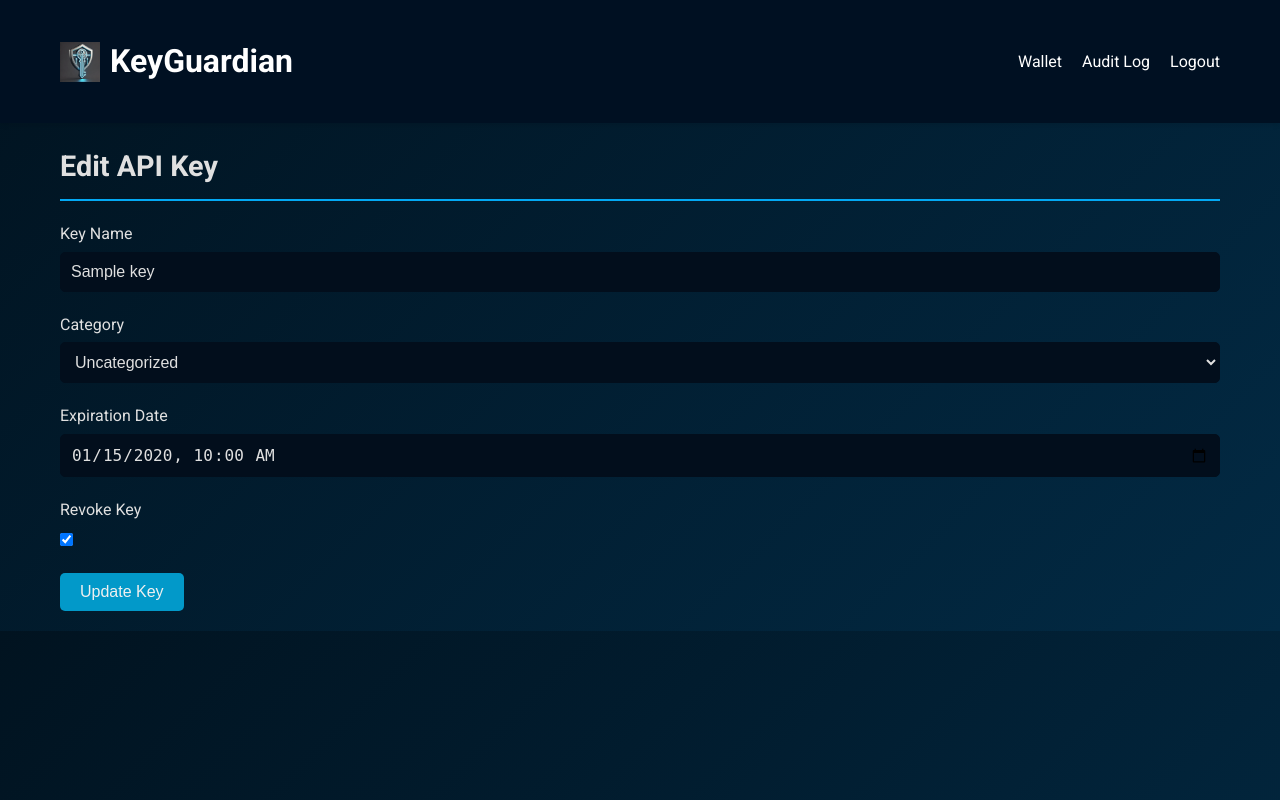
After one commit to Garblesnarff/apikeywallet, a Flask app: page /edit_key/1 in a window 1280 px wide. The commit adds this page. Run offline with Flask 3, Linux system fonts and the light colour scheme; a user stored in the database is signed in; tables that the repository leaves empty hold one stand-in row (values such as "Sample post"); parts of the project's set-up code (start-up, migrations or seed data) failed here and were passed over.

Commit message:
Agent query: Can you verify if the API key expiration and revocation features are working correctly? Please check if you can set an expiration date for an API key, revoke a key, and if the wallet displays the expiration and revocation status correctly.

```diff
--- a/forms.py
+++ b/forms.py
@@ -1,6 +1,7 @@
 from flask_wtf import FlaskForm
-from wtforms import StringField, PasswordField, SubmitField, SelectField
+from wtforms import StringField, PasswordField, SubmitField, SelectField, DateTimeField, BooleanField
 from wtforms.validators import DataRequired, Email, EqualTo, Length, Optional
+from datetime import datetime, timedelta
 
 class RegistrationForm(FlaskForm):
     email = StringField('Email', validators=[DataRequired(), Email()])
@@ -17,7 +18,15 @@ class AddAPIKeyForm(FlaskForm):
     key_name = StringField('Key Name', validators=[DataRequired(), Length(max=120)])
     api_key = StringField('API Key', validators=[DataRequired()])
     category = SelectField('Category', coerce=int, validators=[Optional()])
+    expiration_date = DateTimeField('Expiration Date', format='%Y-%m-%dT%H:%M', validators=[Optional()], default=lambda: datetime.utcnow() + timedelta(days=30))
     submit = SubmitField('Add Key')
+
+class EditAPIKeyForm(FlaskForm):
+    key_name = StringField('Key Name', validators=[DataRequired(), Length(max=120)])
+    category = SelectField('Category', coerce=int, validators=[Optional()])
+    expiration_date = DateTimeField('Expiration Date', format='%Y-%m-%dT%H:%M', validators=[Optional()])
+    is_revoked = BooleanField('Revoke Key')
+    submit = SubmitField('Update Key')
 
 class AddCategoryForm(FlaskForm):
     name = StringField('Category Name', validators=[DataRequired(), Length(max=50)])
--- a/routes.py
+++ b/routes.py
@@ -2,13 +2,14 @@ from flask import Blueprint, render_template, redirect, url_for, request, flash,
 from flask_login import login_user, login_required, logout_user, current_user
 from werkzeug.security import generate_password_hash, check_password_hash
 from models import User, APIKey, Category, AuditLog
-from forms import RegistrationForm, LoginForm, AddAPIKeyForm, AddCategoryForm
+from forms import RegistrationForm, LoginForm, AddAPIKeyForm, AddCategoryForm, EditAPIKeyForm
 from app import db
 from utils import encrypt_key, decrypt_key
 import logging
 import traceback
 from sqlalchemy.exc import SQLAlchemyError
 import os
+from datetime import datetime
 
 main = Blueprint('main', __name__)
 auth = Blueprint('auth', __name__)
@@ -123,19 +124,19 @@ def add_key():
 
     if form.validate_on_submit():
         try:
-            current_app.logger.debug(f"Form data: key_name={form.key_name.data}, category={form.category.data}")
+            current_app.logger.debug(f"Form data: key_name={form.key_name.data}, category={form.category.data}, expiration_date={form.expiration_date.data}")
 
             encrypted_key = encrypt_key(form.api_key.data)
             new_key = APIKey(
                 user_id=current_user.id,
                 key_name=form.key_name.data,
                 encrypted_key=encrypted_key,
-                category_id=form.category.data if form.category.data != 0 else None
+                category_id=form.category.data if form.category.data != 0 else None,
+                expiration_date=form.expiration_date.data
             )
             db.session.add(new_key)
             db.session.commit()
 
-            # Log the add action
             audit_log = AuditLog(user_id=current_user.id, action='add', api_key_id=new_key.id)
             db.session.add(audit_log)
             db.session.commit()
@@ -145,16 +146,12 @@ def add_key():
         except SQLAlchemyError as e:
             db.session.rollback()
             current_app.logger.error(f"Database error in add_key route: {str(e)}")
-            current_app.logger.error(f"Error type: {type(e).__name__}")
-            current_app.logger.error(f"Error details: {e.args}")
-            current_app.logger.error(f"Traceback: {traceback.format_exc()}")
+            current_app.logger.error(traceback.format_exc())
             flash('An error occurred while adding the API key. Please try again.', 'danger')
         except Exception as e:
             db.session.rollback()
             current_app.logger.error(f"Unexpected error in add_key route: {str(e)}")
-            current_app.logger.error(f"Error type: {type(e).__name__}")
-            current_app.logger.error(f"Error details: {e.args}")
-            current_app.logger.error(f"Traceback: {traceback.format_exc()}")
+            current_app.logger.error(traceback.format_exc())
             flash('An unexpected error occurred. Please try again.', 'danger')
 
     return render_template('add_key.html', form=form)
@@ -172,7 +169,6 @@ def copy_key(key_id):
         decrypted_key = decrypt_key(api_key.encrypted_key)
         current_app.logger.info(f"API key successfully decrypted for key_id: {key_id}")
 
-        # Log the copy action
         audit_log = AuditLog(user_id=current_user.id, action='copy', api_key_id=key_id)
         db.session.add(audit_log)
         db.session.commit()
@@ -191,7 +187,6 @@ def delete_key(key_id):
         if api_key:
             db.session.delete(api_key)
 
-            # Log the delete action
             audit_log = AuditLog(user_id=current_user.id, action='delete', api_key_id=key_id)
             db.session.add(audit_log)
             db.session.commit()
@@ -275,25 +270,68 @@ def delete_category(category_id):
         flash('An error occurred while deleting the category. Please try again later.', 'danger')
         return redirect(url_for('main.manage_categories'))
 
-@main.route('/edit_key/<int:key_id>', methods=['POST'])
+@main.route('/edit_key/<int:key_id>', methods=['GET', 'POST'])
 @login_required
 def edit_key(key_id):
+    api_key = APIKey.query.filter_by(id=key_id, user_id=current_user.id).first_or_404()
+    form = EditAPIKeyForm(obj=api_key)
+    categories = Category.query.filter_by(user_id=current_user.id).all()
+    form.category.choices = [(0, 'Uncategorized')] + [(c.id, c.name) for c in categories]
+
+    if form.validate_on_submit():
+        try:
+            api_key.key_name = form.key_name.data
+            api_key.category_id = form.category.data if form.category.data != 0 else None
+            api_key.expiration_date = form.expiration_date.data
+            api_key.is_revoked = form.is_revoked.data
+
+            db.session.commit()
+
+            audit_log = AuditLog(user_id=current_user.id, action='edit', api_key_id=api_key.id)
+            db.session.add(audit_log)
+            db.session.commit()
+
+            flash('API Key updated successfully.', 'success')
+            return redirect(url_for('main.wallet'))
+        except SQLAlchemyError as e:
+            db.session.rollback()
+            current_app.logger.error(f"Database error in edit_key route: {str(e)}")
+            current_app.logger.error(traceback.format_exc())
+            flash('An error occurred while updating the API key. Please try again.', 'danger')
+        except Exception as e:
+            db.session.rollback()
+            current_app.logger.error(f"Unexpected error in edit_key route: {str(e)}")
+            current_app.logger.error(traceback.format_exc())
+            flash('An unexpected error occurred. Please try again.', 'danger')
+
+    return render_template('edit_key.html', form=form, api_key=api_key)
+
+@main.route('/revoke_key/<int:key_id>', methods=['POST'])
+@login_required
+def revoke_key(key_id):
     try:
-        api_key = APIKey.query.filter_by(id=key_id, user_id=current_user.id).first()
-        if api_key:
-            new_name = request.json.get('key_name')
-            if new_name:
-                api_key.key_name = new_name
-                db.session.commit()
-                return jsonify({'message': 'API Key name updated successfully.'}), 200
-            else:
-                return jsonify({'error': 'New key name is required.'}), 400
-        else:
-            return jsonify({'error': 'API Key not found or unauthorized.'}), 404
+        api_key = APIKey.query.filter_by(id=key_id, user_id=current_user.id).first_or_404()
+        api_key.is_revoked = True
+        db.session.commit()
+
+        audit_log = AuditLog(user_id=current_user.id, action='revoke', api_key_id=api_key.id)
+        db.session.add(audit_log)
+        db.session.commit()
+
+        flash('API Key revoked successfully.', 'success')
+        return redirect(url_for('main.wallet'))
     except SQLAlchemyError as e:
         db.session.rollback()
-        current_app.logger.error(f'Database error in edit_key route: {str(e)}')
-        return jsonify({'error': 'An error occurred while updating the API key name.'}), 500
+        current_app.logger.error(f"Database error in revoke_key route: {str(e)}")
+        current_app.logger.error(traceback.format_exc())
+        flash('An error occurred while revoking the API key. Please try again.', 'danger')
+    except Exception as e:
+        db.session.rollback()
+        current_app.logger.error(f"Unexpected error in revoke_key route: {str(e)}")
+        current_app.logger.error(traceback.format_exc())
+        flash('An unexpected error occurred. Please try again.', 'danger')
+
+    return redirect(url_for('main.wallet'))
 
 @main.route('/get_key/<int:key_id>', methods=['POST'])
 @login_required
--- a/static/css/styles.css
+++ b/static/css/styles.css
@@ -415,3 +415,19 @@ h2 {
 .register-link:hover {
     color: #03A9F4;
 }
+
+.api-key.inactive {
+    opacity: 0.6;
+    background-color: #f0f0f0;
+}
+
+.api-key .expired,
+.api-key .revoked {
+    color: #ff0000;
+    font-weight: bold;
+}
+
+.expiration-date {
+    font-size: 0.8rem;
+    color: #666;
+}
--- /dev/null
+++ b/templates/edit_key.html
@@ -0,0 +1,27 @@
+{% extends "base.html" %}
+
+{% block content %}
+<div class="form-container">
+    <h2>Edit API Key</h2>
+    <form method="POST" action="{{ url_for('main.edit_key', key_id=api_key.id) }}">
+        {{ form.hidden_tag() }}
+        <div class="form-group">
+            {{ form.key_name.label }}
+            {{ form.key_name(class="form-control") }}
+        </div>
+        <div class="form-group">
+            {{ form.category.label }}
+            {{ form.category(class="form-control") }}
+        </div>
+        <div class="form-group">
+            {{ form.expiration_date.label }}
+            {{ form.expiration_date(class="form-control", type="datetime-local") }}
+        </div>
+        <div class="form-group">
+            {{ form.is_revoked.label }}
+            {{ form.is_revoked(class="form-check-input") }}
+        </div>
+        {{ form.submit(class="btn btn-primary") }}
+    </form>
+</div>
+{% endblock %}
```
Also changed, not shown: models.py (+10 -0 lines), templates/wallet.html (+10 -18 lines).
